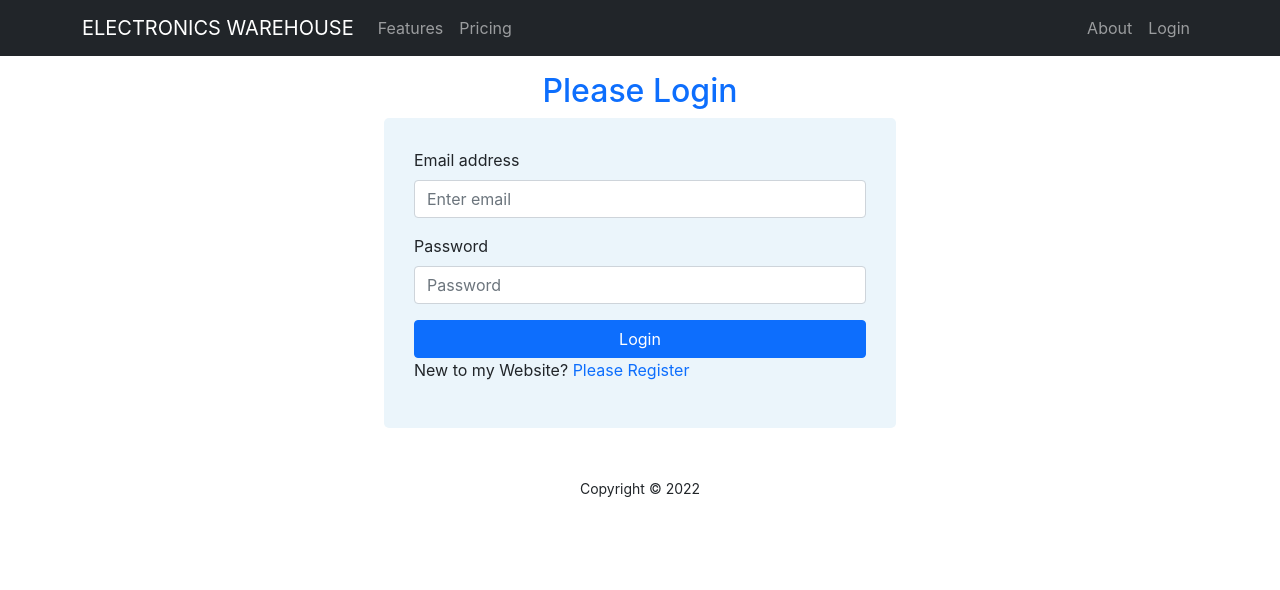
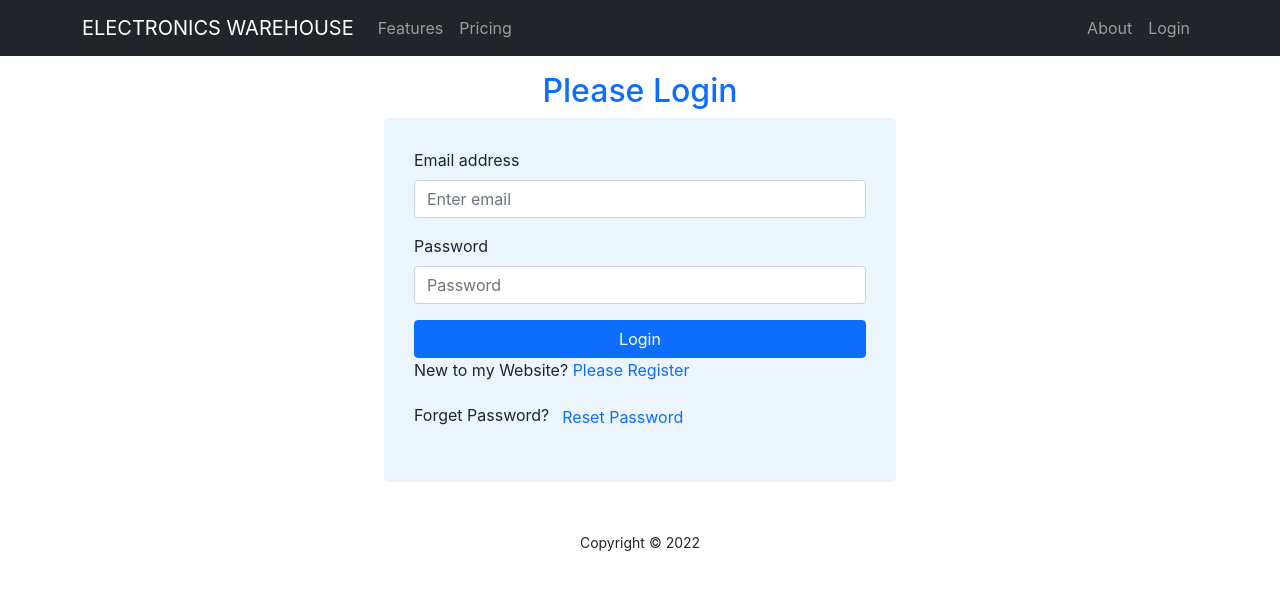
Before and after one commit to hira480/electronics-warehouse-client, a React (Create React App) app: page /login in a window 1280 px wide. Shown: the top 590 px of the page. Built offline with nearby package versions, Linux system fonts and the light colour scheme; no server answers.

Commit message:
reset password with toast implement

```diff
--- a/package.json
+++ b/package.json
@@ -14,6 +14,7 @@
     "react-firebase-hooks": "^5.0.3",
     "react-router-dom": "^6.3.0",
     "react-scripts": "5.0.1",
+    "react-toastify": "^9.0.1",
     "web-vitals": "^2.1.4"
   },
   "scripts": {
--- a/src/Pages/Login/Login/Login.js
+++ b/src/Pages/Login/Login/Login.js
@@ -1,12 +1,15 @@
-import React from 'react';
+import React, { useRef } from 'react';
 import { Button, Form } from 'react-bootstrap';
 import auth from '../../../firebase.init';
-import { useSignInWithEmailAndPassword } from 'react-firebase-hooks/auth';
+import { useSendPasswordResetEmail, useSignInWithEmailAndPassword } from 'react-firebase-hooks/auth';
 import './Login.css';
 import { Link, useLocation, useNavigate } from 'react-router-dom';
 import Loading from '../../../Shared/Loading/Loading';
+import { toast, ToastContainer } from 'react-toastify';
+import 'react-toastify/dist/ReactToastify.css';
 
 const Login = () => {
+    const emailRef = useRef('');
     const location = useLocation();
     const navigate = useNavigate();
     let from = location.state?.from?.pathname || "/";
@@ -18,7 +21,9 @@
         error,
     ] = useSignInWithEmailAndPassword(auth);
 
-    if (loading) {
+    const [sendPasswordResetEmail, sending] = useSendPasswordResetEmail(auth);
+
+    if (loading || sending) {
         return <Loading></Loading>
     }
 
@@ -42,6 +47,18 @@
         navigate('/register');
     }
 
+    const resetPassword = async () => {
+        const email = emailRef.current.value;
+        console.log(email);
+        if (email) {
+            await sendPasswordResetEmail(email);
+            toast('Sent password reset email');
+        }
+        else {
+            toast('Please enter your email address');
+        }
+    }
+
     return (
         <div>
             <h2 className='text-center text-primary pt-3'>Please Login</h2>
@@ -49,7 +66,7 @@
                 <Form onSubmit={loginButton}>
                     <Form.Group className="mb-3" controlId="formBasicEmail">
                         <Form.Label>Email address</Form.Label>
-                        <Form.Control type="email" name='email' placeholder="Enter email" required />
+                        <Form.Control type="email" ref={emailRef} name='email' placeholder="Enter email" required />
                     </Form.Group>
 
                     <Form.Group className="mb-3" controlId="formBasicPassword">
@@ -62,6 +79,8 @@
                 </Form>
                 {errorText}
                 <p>New to my Website? <Link to='/register' className='text-primary pe-auto text-decoration-none' onClick={navigateRegister}>Please Register</Link></p>
+                <p>Forget Password?<Button variant="link" className='text-primary pe-auto text-decoration-none' onClick={resetPassword}>Reset Password</Button></p>
+                <ToastContainer />
             </div>
         </div>
     );
```
Also changed, not shown: 1 other file (tests, documents, lock files or other folders).
